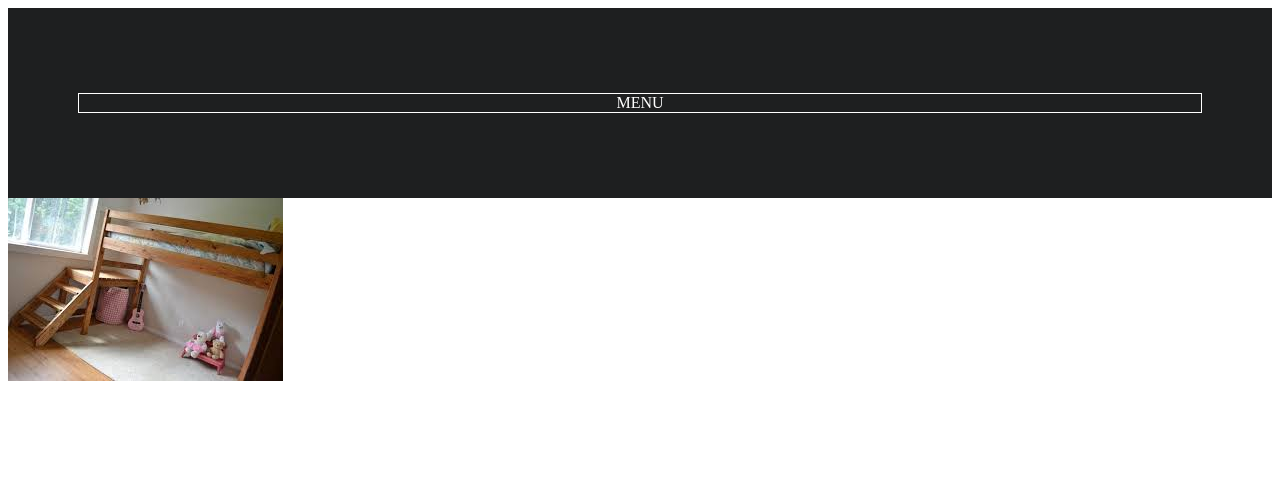
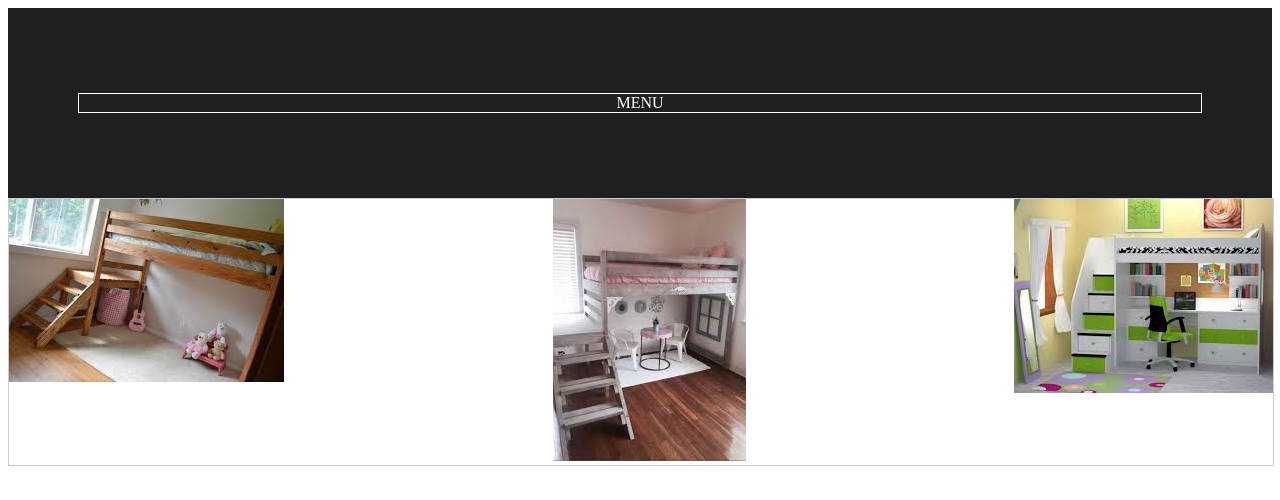
Before and after one commit to mapot/gallery, a plain HTML site: page index.html in a window 1280 px wide. Drawn offline with Linux system fonts and the light colour scheme.

Commit message:
more images

```diff
--- a/index.html
+++ b/index.html
@@ -12,10 +12,22 @@
         <div class="menu">MENU</div>
     </div>
 
-    <div class="gallery">
-        <a target="_blank" href="images/loftbed1.jpg"></a>
-        <img src="images/loftbed1.jpg" alt="loftbed"></a>
+<div class="gallery">
+    <div>
+    <a target="_blank" href="images/loftbed1.jpg">
+    <img src="images/loftbed1.jpg" alt="loftbed"></a>
     </div>
+
+    <div>
+    <a target="_blank" href="images/loftbed2.jpg">
+    <img src="images/loftbed2.jpg" alt="loftbed"></a>
+    </div>
+
+    <div>
+    <a target="_blank" href="images/loftbed3.jpg">
+    <img src="images/loftbed3.jpg" alt="loftbed"></a>
+    </div>
+</div>
 
 </body>
 </html>
--- a/style.css
+++ b/style.css
@@ -11,7 +11,19 @@
     color: #fff;
 }
 
-.gallery {
-    width: 60px;
-    height: 40px;
+div.gallery {
+    display: flex;
+    flex-direction: row;
+    justify-content: space-between;
+    border: 1px solid #ccc;
+    width: 100%;
 }
+
+div.gallery:hover {
+    border: 1px solid #777;
+}
+
+div.gallery img {
+    width: 100%;
+    height: auto;
+}
```
Also changed, not shown: images/loftbed2.jpg (added), images/loftbed3.jpg (added).
